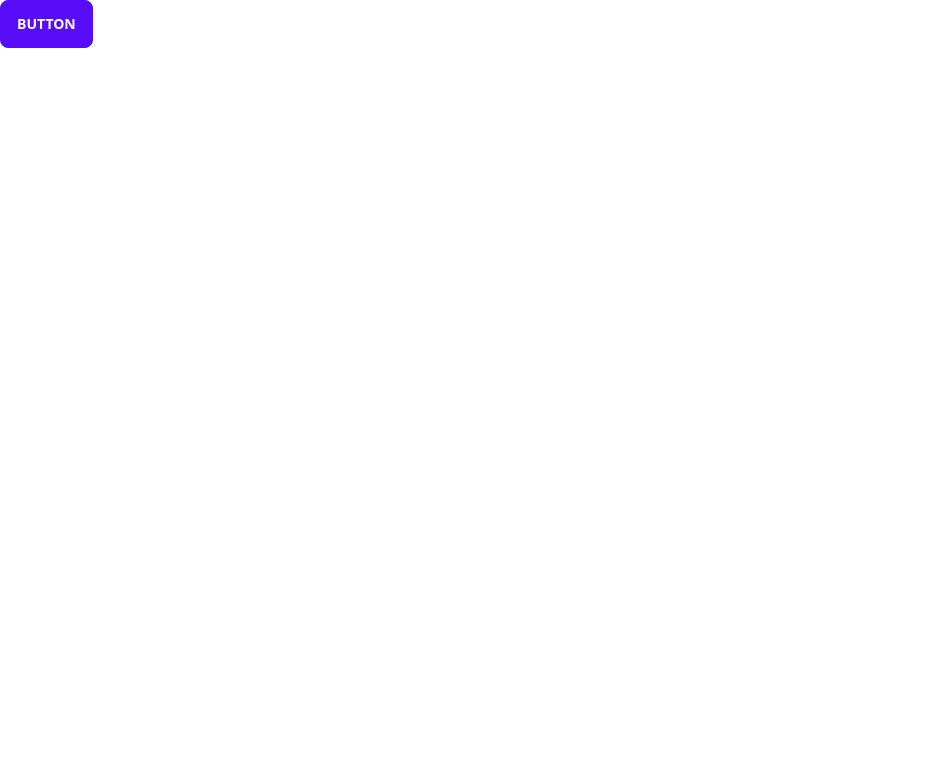
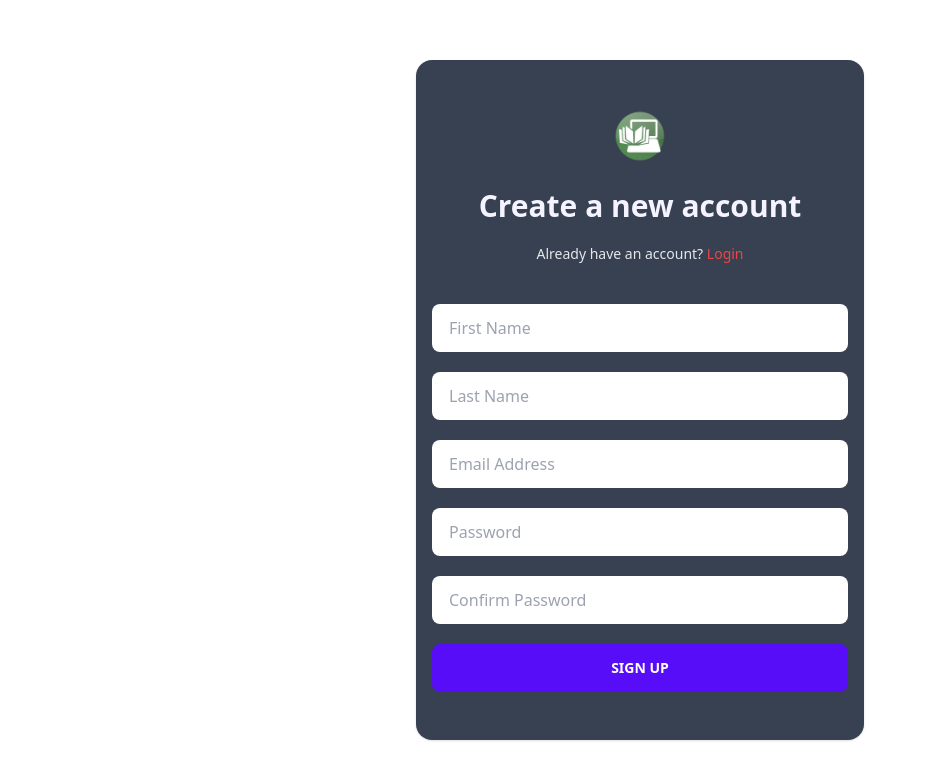
Before and after one commit to samip779/LIB_MG_CLIENT, a React (Vite) app: page / in a window 1280 px wide. Shown: the top 780 px of the page, without its empty margins (0-927 px from the left). Built offline with nearby package versions, Linux system fonts and the light colour scheme.

Commit message:
working on login and signup forms

```diff
--- a/src/App.tsx
+++ b/src/App.tsx
@@ -1,11 +1,16 @@
 import './App.css';
+import LoginPage from './pages/LoginPage';
+import SignUpPage from './pages/SignUpPage';
 
-function App() {
+const App: React.FC = () => {
   return (
-    <div className='App'>
-      <button className='btn btn-primary'>Button</button>
+    <div className='min-h-full h-screen flex items-center justify-center py-12 px-4 sm:px-6 lg:px-8'>
+      <div className='max-w-md w-full space-y-8'>
+        {/* <LoginPage /> */}
+        <SignUpPage />
+      </div>
     </div>
   );
-}
+};
 
 export default App;
--- /dev/null
+++ b/src/components/Header.tsx
@@ -0,0 +1,38 @@
+import React from 'react';
+import logo from '../assets/images/logo.png';
+
+type Props = {
+  heading: string;
+  paragraph: string;
+  linkName?: string;
+  linkUrl?: string;
+};
+
+const Header: React.FC<Props> = ({
+  heading,
+  paragraph,
+  linkName,
+  linkUrl = '#',
+}) => {
+  return (
+    <div className='mb-10'>
+      <div className='flex justify-center'>
+        <img alt='Library Management' className='h-14 w-14' src={logo} />
+      </div>
+      <h2 className='mt-6 text-center text-3xl font-bold text-violet-50	'>
+        {heading}
+      </h2>
+      <p className='text-center text-sm text-gray-200 mt-5'>
+        {paragraph}{' '}
+        <a
+          href={linkUrl}
+          className='font-medium text-red-500 hover:text-red-400'
+        >
+          {linkName}
+        </a>
+      </p>
+    </div>
+  );
+};
+
+export default Header;
--- /dev/null
+++ b/src/components/Input.tsx
@@ -0,0 +1,16 @@
+import React from 'react';
+
+interface Props {
+  placeholder: string;
+}
+const Input: React.FC<Props> = ({ placeholder }) => {
+  return (
+    <input
+      type='text'
+      placeholder={placeholder}
+      className='input w-full mx-auto mb-5'
+    />
+  );
+};
+
+export default Input;
--- /dev/null
+++ b/src/components/Login.tsx
@@ -0,0 +1,23 @@
+import React from 'react';
+import Input from './Input';
+import { loginFields } from '../constants/formFields';
+
+// let fields = loginFields;
+
+const Login: React.FC = () => {
+  return (
+    <form className='form-control'>
+      {loginFields.map((field) => (
+        <Input key={field.id} placeholder={field.placeholder} />
+      ))}
+
+      <button className='btn btn-primary  min-w-full mx-auto'>Login</button>
+
+      <a href='#' className='text-center text-sm text-gray-200 mt-5'>
+        Forgot Password?
+      </a>
+    </form>
+  );
+};
+
+export default Login;
--- /dev/null
+++ b/src/components/SignUp.tsx
@@ -0,0 +1,20 @@
+import { signUpFields } from '../constants/formFields';
+import Input from './Input';
+
+const SignUp = () => {
+  return (
+    <form className='form-control'>
+      {signUpFields.map((field) => (
+        <Input key={field.id} placeholder={field.placeholder} />
+      ))}
+
+      <button className='btn btn-primary min-w-full mx-auto'>Sign Up</button>
+
+      {/* <a href='#' className='text-center text-sm text-gray-200 mt-5'>
+        Forgot Password?
+      </a> */}
+    </form>
+  );
+};
+
+export default SignUp;
--- /dev/null
+++ b/src/constants/formFields.ts
@@ -0,0 +1,58 @@
+type LoginField = {
+  labelText: string;
+  labelFor: string;
+  id: string;
+  name: string;
+  type: string;
+  autoComplete: string;
+  isRequired: boolean;
+  placeholder: string;
+};
+
+const signUpFields = [
+  {
+    placeholder: 'First Name',
+    id: 'first-name',
+  },
+  {
+    placeholder: 'Last Name',
+    id: 'last-name',
+  },
+  {
+    placeholder: 'Email Address',
+    id: 'email-address',
+  },
+  {
+    placeholder: 'Password',
+    id: 'password',
+  },
+  {
+    placeholder: 'Confirm Password',
+    id: 'confirm-password',
+  },
+];
+
+const loginFields: LoginField[] = [
+  {
+    labelText: 'Email address',
+    labelFor: 'email-address',
+    id: 'email-address',
+    name: 'email',
+    type: 'email',
+    autoComplete: 'email',
+    isRequired: true,
+    placeholder: 'Email address',
+  },
+  {
+    labelText: 'Password',
+    labelFor: 'password',
+    id: 'password',
+    name: 'password',
+    type: 'password',
+    autoComplete: 'current-password',
+    isRequired: true,
+    placeholder: 'Password',
+  },
+];
+
+export { loginFields, signUpFields };
--- /dev/null
+++ b/src/pages/LoginPage.tsx
@@ -0,0 +1,21 @@
+import Header from '../components/Header';
+import Login from '../components/Login';
+
+const LoginPage = () => {
+  return (
+    <>
+      <div className='bg-gray-700 px-4 py-12 rounded-2xl shadow hover:shadow-2xl'>
+        <Header
+          heading='Login to your account'
+          paragraph="Don't have an account yet? "
+          linkName='Sign Up'
+          linkUrl='/signUp'
+        />
+
+        <Login />
+      </div>
+    </>
+  );
+};
+
+export default LoginPage;
--- /dev/null
+++ b/src/pages/SignUpPage.tsx
@@ -0,0 +1,22 @@
+import React from 'react';
+import Header from '../components/Header';
+import SignUp from '../components/SignUp';
+
+const SignUpPage = () => {
+  return (
+    <div>
+      <div className='bg-gray-700 px-4 py-12 rounded-2xl shadow hover:shadow-2xl'>
+        <Header
+          heading='Create a new account'
+          paragraph='Already have an account? '
+          linkName='Login'
+          linkUrl='/login'
+        />
+
+        <SignUp />
+      </div>
+    </div>
+  );
+};
+
+export default SignUpPage;
--- a/tailwind.config.cjs
+++ b/tailwind.config.cjs
@@ -6,6 +6,6 @@ module.exports = {
   plugins: [require("daisyui")],
 
   daisyui: {
-
+    themes: true,
   }
 }
```
Also changed, not shown: src/assets/images/logo.png (added).
